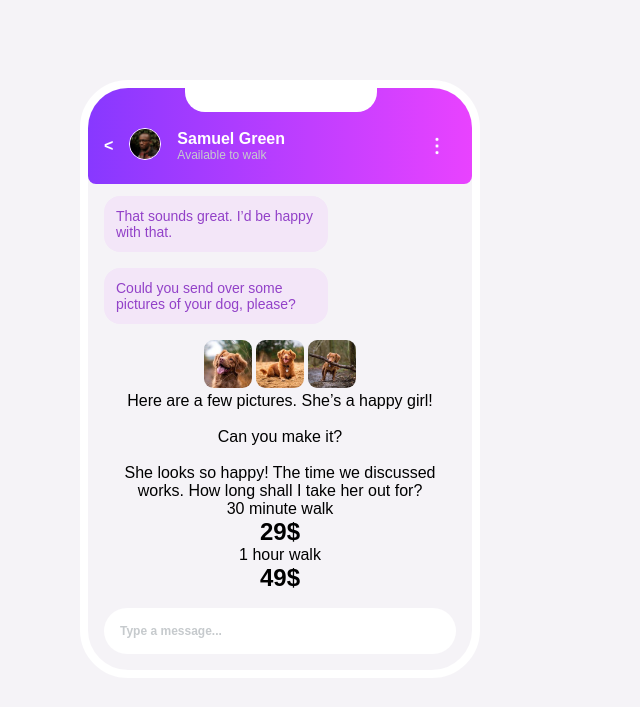
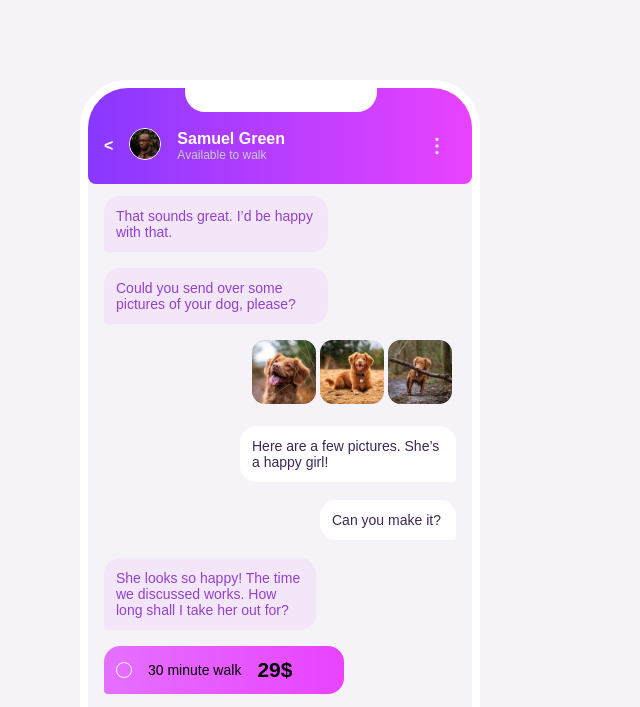
Before and after one commit to hambergjesse/chat-app, a plain HTML site: page index.html in a window 1280 px wide. Shown: the top 707 px of the page, without its empty margins (0-640 px from the left). Drawn offline with Linux system fonts and the light colour scheme; a web font is replaced by a local one.

Commit message:
message bar work (flexbox)

```diff
--- a/index.html
+++ b/index.html
@@ -47,14 +47,18 @@
             </div>
             <!-- Right messages with dog pics -->
             <div class="rightmsg">
+              <div class="doggo">
                 <img src="./images/dog-image-1.jpg" alt="" />
                 <img src="./images/dog-image-2.jpg" alt="" />
                 <img src="./images/dog-image-3.jpg" alt="" />
+              </div>
               <br />
+              <div class="rightind">
                 <p>Here are a few pictures. She’s a happy girl!</p>
                 <br />
                 <p>Can you make it?</p>
                 <br />
+              </div>
             </div>
             <!-- Second set of left messages -->
             <div class="secondleftmsg">
@@ -62,13 +66,15 @@
                 She looks so happy! The time we discussed works. How long shall
                 I take her out for?
               </p>
-              <div class="purplebar">
-                <div class="outlinecircle"></div>
+            </div>
+            <div class="purplebartext">
+              <div class="firstbar">
+                <div class="firstcircle"></div>
                 <p>30 minute walk</p>
                 <h2>29$</h2>
               </div>
-              <div class="purplebar2">
-                <div class="outlinecircle2"></div>
+              <div class="secondbar">
+                <div class="secondcircle"></div>
                 <p>1 hour walk</p>
                 <h2>49$</h2>
               </div>
--- a/style.css
+++ b/style.css
@@ -152,7 +152,7 @@ body {
   margin-right: 8rem;
   text-align: left;
   background-color: rgb(243, 230, 248);
-  border-radius: 1rem;
+  border-radius: 1rem 1rem 1rem 0.25rem;
 }
 
 .firstleftmsg p:first-child {
@@ -171,10 +171,113 @@ body {
   width: 2rem;
 }
 
-.rightmsg img {
+/* Right messages */
+
+.rightmsg p {
+  font-size: 14px;
+  color: var(--verydarkvio);
+  font-weight: 500;
+  padding: 0.75rem;
+  text-align: left;
+  background-color: var(--white);
+  border-radius: 1rem 1rem 0.25rem 1rem;
+}
+
+.rightmsg .rightind p:first-child {
+  margin-left: 8.5rem;
+}
+
+.rightmsg .rightind p:last-of-type {
+  margin-left: 13.5rem;
+}
+
+.rightmsg .doggo img {
   /* dog images */
   border-radius: 20%;
-  width: 3rem;
+  width: 4rem;
+}
+
+.rightmsg .doggo {
+  /* dog images */
+  margin-left: 9rem;
+}
+
+.secondleftmsg {
+  width: 22rem;
+  height: auto;
+  font-size: 14px;
+}
+
+.secondleftmsg p:first-child {
+  color: var(--modviolet);
+  font-weight: 500;
+  padding: 0.75rem;
+  margin-right: 8.75rem;
+  text-align: left;
+  background-color: rgb(243, 230, 248);
+  border-radius: 1rem 1rem 1rem 0.25rem;
+}
+
+/* Left purple gradient bars */
+.purplebartext {
+  /* flex */
+  display: flex;
+  flex-direction: column;
+  justify-content: start;
+  flex-wrap: wrap;
+  align-items: flex-start;
+  align-content: flex-start;
+  text-align: left;
+}
+
+.purplebartext .firstbar h1 p {
+  color: var(--white);
+}
+
+.purplebartext .secondcircle,
+.purplebartext .firstcircle {
+  background-color: rgba(255, 136, 0, 0);
+  border: 0.1rem solid var(--white);
+  border-radius: 1rem;
+  height: 1rem;
+  width: 1rem;
+}
+
+.purplebartext .firstbar {
+  display: flex;
+  flex-direction: row;
+  align-items: center;
+  gap: 1rem;
+  padding-left: 0.75rem;
+  padding: 0.75rem;
+  margin-top: 1rem;
+  margin-bottom: 1rem;
+  width: 15rem;
+  font-size: 14px;
+  background: linear-gradient(
+    to left,
+    var(--lightmagenta),
+    var(--verylightmage)
+  );
+  border-radius: 1rem 1rem 1rem 0.25rem;
+}
+
+/* second bar */
+.purplebartext .secondbar {
+  display: flex;
+  flex-direction: row;
+  align-items: center;
+  gap: 1rem;
+  padding-left: 0.75rem;
+  padding: 0.75rem;
+  width: 15rem;
+  font-size: 14px;
+  background: linear-gradient(
+    to left,
+    var(--lightmagenta),
+    var(--verylightmage)
+  );
+  border-radius: 1rem 1rem 1rem 0.25rem;
 }
 
 /* Message bar */
```
Lines whose indentation alone changed are shown as unchanged.
